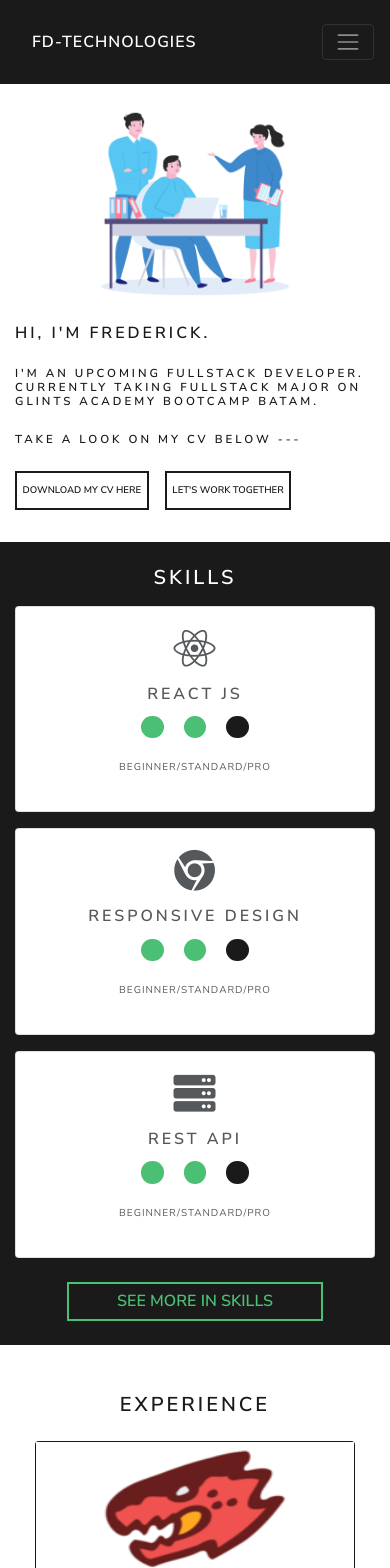
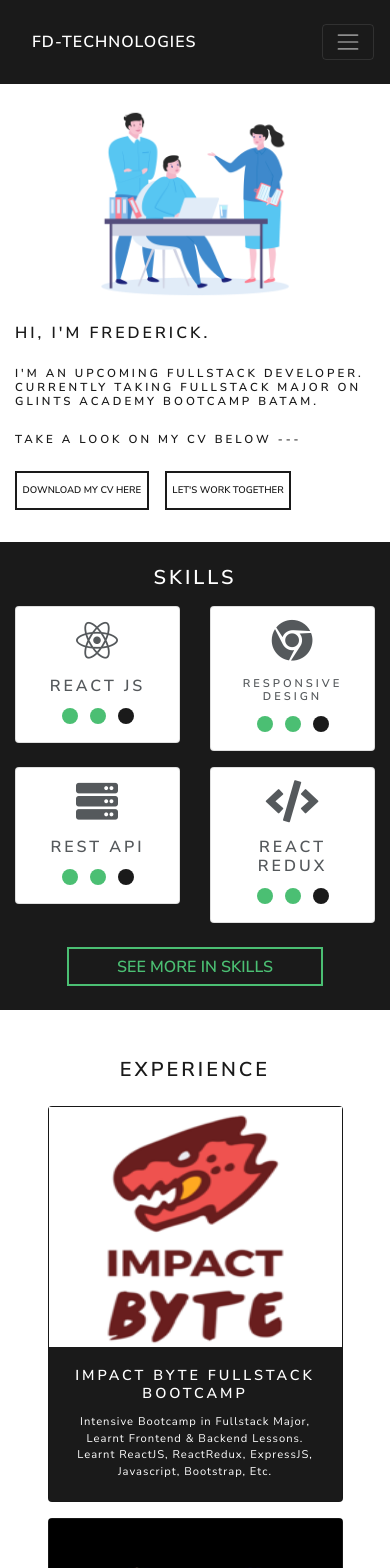
Before and after one commit to Frederick-88/fd-technologies-react, a React (Create React App) app: page / in a window 390 px wide. Shown: the top 1568 px of the page. Built offline with nearby package versions, Linux system fonts and the light colour scheme.

Commit message:
EDITED HOME,SKILL,EXPERIENCE

```diff
--- a/src/components/Experience/Main.js
+++ b/src/components/Experience/Main.js
@@ -15,8 +15,8 @@
       <h1 className="pt-4 h1-skill-expe">EXPERIENCE</h1>
       <hr className="underline-hr mb-5"></hr>
 
-      <div className="row">
-        <div className=" col-xl-3 col-md-4 col-sm-6">
+      <div className="row d-flex justify-content-center">
+        <div className=" col-xl-3 col-md-4 col-sm-10 col-10">
           <div className="card text-white bg-primary mb-3">
             <img src={image1} className="expe-img-fx" alt="..." />
             <div className="card-body card-body-fx">
@@ -30,7 +30,7 @@
           </div>
         </div>
 
-        <div className=" col-xl-3 col-md-4 col-sm-6">
+        <div className=" col-xl-3 col-md-4 col-sm-10 col-10">
           <div className="card text-white bg-primary mb-3">
             <img src={image3} className="expe-img-fx" alt="..." />
             <div className="card-body card-body-fx">
@@ -47,7 +47,7 @@
           </div>
         </div>
 
-        <div className=" col-xl-3 col-md-4 col-sm-6">
+        <div className=" col-xl-3 col-md-4 col-sm-10 col-10">
           <div className="card text-white bg-primary mb-3">
             <img src={image2} className="expe-img-fx" alt="..." />
             <div className="card-body card-body-fx">
@@ -61,7 +61,7 @@
           </div>
         </div>
 
-        <div className=" col-xl-3 col-md-4 col-sm-6">
+        <div className=" col-xl-3 col-md-4 col-sm-10 col-10">
           <div className="card text-white bg-primary mb-3">
             <img src={image4} className="expe-img-fx" alt="..." />
             <div className="card-body card-body-fx">
@@ -77,7 +77,7 @@
           </div>
         </div>
 
-        <div className=" col-xl-3 col-md-4 col-sm-6">
+        <div className=" col-xl-3 col-md-4 col-sm-10 col-10">
           <div className="card text-white bg-primary mb-3">
             <img
               src={image8}
@@ -97,7 +97,7 @@
           </div>
         </div>
 
-        <div className=" col-xl-3 col-md-4 col-sm-6">
+        <div className=" col-xl-3 col-md-4 col-sm-10 col-10">
           <div className="card text-white bg-primary mb-3">
             <img src={image6} className="expe-img-fx" alt="..." />
             <div className="card-body card-body-fx">
@@ -110,7 +110,7 @@
           </div>
         </div>
 
-        <div className=" col-xl-3 col-md-4 col-sm-6">
+        <div className=" col-xl-3 col-md-4 col-sm-10 col-10">
           <div className="card text-white bg-primary mb-3">
             <img src={image7} className="expe-img-fx" alt="..." />
             <div className="card-body card-body-fx">
@@ -125,7 +125,7 @@
           </div>
         </div>
 
-        <div className=" col-xl-3 col-md-4 col-sm-6">
+        <div className=" col-xl-3 col-md-4 col-sm-10 col-10">
           <div className="card text-white bg-primary mb-3">
             <img src={image5} className="expe-img-fx" alt="..." />
             <div className="card-body card-body-fx">
--- a/src/components/Main.js
+++ b/src/components/Main.js
@@ -49,47 +49,70 @@
         <div className="container main-row-b">
           <h2 className="text-white pt-4 pb-2">SKILLS</h2>
           <div className="row d-flex justify-content-center">
-            <div className="col-xl-3 col-md-4 col-sm-12">
+            <div className="col-xl-3 col-md-4 col-sm-6 col-6">
               <div className="card bg-secondary mb-3">
-                <div className="card-body">
+                <div className="card-body card-skill-fx">
                   <i className="fab fa-react fa-3x pb-3"></i>
                   <h4 className="card-title">React JS</h4>
 
-                  <span className="dot bg-success"></span>
-                  <span className="dot bg-success"></span>
-                  <span className="dot"></span>
+                  <span className="dot dot-fx bg-success"></span>
+                  <span className="dot dot-fx bg-success"></span>
+                  <span className="dot dot-fx"></span>
 
-                  <p className="instruction-fx pt-3">BEGINNER/STANDARD/PRO</p>
+                  <p className="instruction-fx pt-3 hide-fx">
+                    BEGINNER/STANDARD/PRO
+                  </p>
                 </div>
               </div>
             </div>
 
-            <div className="col-xl-3 col-md-4 col-sm-12">
+            <div className="col-xl-3 col-md-4 col-sm-6 col-6">
               <div className="card bg-secondary mb-3">
-                <div className="card-body">
+                <div className="card-body card-skill-fx">
                   <i className="fab fa-chrome fa-3x pb-3"></i>
-                  <h4 className="card-title">RESPONSIVE DESIGN</h4>
+                  <h4 className="card-title title-sm-fx">RESPONSIVE DESIGN</h4>
 
-                  <span className="dot bg-success"></span>
-                  <span className="dot bg-success"></span>
-                  <span className="dot"></span>
+                  <span className="dot dot-fx bg-success"></span>
+                  <span className="dot dot-fx bg-success"></span>
+                  <span className="dot dot-fx"></span>
 
-                  <p className="instruction-fx pt-3">BEGINNER/STANDARD/PRO</p>
+                  <p className="instruction-fx pt-3 hide-fx">
+                    BEGINNER/STANDARD/PRO
+                  </p>
                 </div>
               </div>
             </div>
 
-            <div className="col-xl-3 col-md-4 col-sm-12">
+            <div className="col-xl-3 col-md-4 col-sm-6 col-6">
               <div className="card bg-secondary mb-3">
-                <div className="card-body">
+                <div className="card-body card-skill-fx">
                   <i className="fas fa-server fa-3x pb-3"></i>
                   <h4 className="card-title">REST API</h4>
 
-                  <span className="dot bg-success"></span>
-                  <span className="dot bg-success"></span>
-                  <span className="dot bg-primary"></span>
+                  <span className="dot dot-fx bg-success"></span>
+                  <span className="dot dot-fx bg-success"></span>
+                  <span className="dot dot-fx bg-primary"></span>
 
-                  <p className="instruction-fx pt-3">BEGINNER/STANDARD/PRO</p>
+                  <p className="instruction-fx pt-3 hide-fx">
+                    BEGINNER/STANDARD/PRO
+                  </p>
+                </div>
+              </div>
+            </div>
+
+            <div className="col-xl-3 col-md-4 col-sm-6 col-6 show-fx">
+              <div className="card bg-secondary mb-3">
+                <div className="card-body card-skill-fx">
+                  <i className="fas fa-code fa-3x pb-3"></i>
+                  <h4 className="card-title">React Redux</h4>
+
+                  <span className="dot dot-fx bg-success"></span>
+                  <span className="dot dot-fx bg-success"></span>
+                  <span className="dot dot-fx bg-primary"></span>
+
+                  <p className="instruction-fx pt-3 hide-fx">
+                    BEGINNER/STANDARD/PRO
+                  </p>
                 </div>
               </div>
             </div>
@@ -111,7 +134,7 @@
       <div className="container text-center main-row-expe">
         <h2 className="pt-5 pb-3">EXPERIENCE</h2>
         <div className="row d-flex justify-content-center">
-          <div className="col-xl-3 col-md-4 col-sm-12 d-flex justify-content-center">
+          <div className="col-xl-3 col-md-4 col-sm-10 col-10 d-flex justify-content-center">
             <div className="card text-white bg-primary mb-3 expe-card">
               <img src={image1} className="expe-img-fx" alt="..." />
               <div className="card-body">
@@ -125,7 +148,7 @@
             </div>
           </div>
 
-          <div className="col-xl-3 col-md-4 col-sm-12 d-flex justify-content-center">
+          <div className="col-xl-3 col-md-4 col-sm-10 col-10 d-flex justify-content-center">
             <div className="card text-white bg-primary mb-3 expe-card">
               <img src={image3} className="expe-img-fx" alt="..." />
               <div className="card-body">
@@ -143,7 +166,7 @@
             </div>
           </div>
 
-          <div className="col-xl-3 col-md-4 col-sm-12 d-flex justify-content-center">
+          <div className="col-xl-3 col-md-4 col-sm-10 col-10 d-flex justify-content-center">
             <div className="card text-white bg-primary mb-3 expe-card">
               <img src={image2} className="expe-img-fx" alt="..." />
               <div className="card-body">
--- a/src/components/style.css
+++ b/src/components/style.css
@@ -70,7 +70,9 @@
   padding-top: 0.5rem;
   padding-bottom: 0.5rem;
 }
-
+.hide-fx {
+  display: block;
+}
 .icon-fx {
   color: rgb(175, 175, 175);
 }
@@ -101,6 +103,9 @@
 }
 .navbar-brand {
   padding-left: 3rem;
+}
+.show-fx {
+  display: none;
 }
 .underline-hr {
   border: 2px solid #1a1a1a;
@@ -167,6 +172,9 @@
   .h1-skill-expe {
     font-size: 1.5rem;
   }
+  .hide-fx {
+    display: none;
+  }
   .main-row-expe button {
     font-size: 0.85rem !important;
   }
@@ -184,6 +192,9 @@
   /* SKILLS COMPONENT */
   .skill-etc-text {
     font-size: 1.2rem;
+  }
+  .show-fx {
+    display: block;
   }
   /* SKILLS COMPONENT */
 
@@ -248,15 +259,22 @@
   .main-col-2 h4 {
     font-size: 0.72rem;
   }
-
   .card-body-fx {
     height: 100%;
   }
-
+  .card-skill-fx {
+    padding: 0.75rem !important;
+  }
   .div-intro {
     margin-top: 0 !important;
     padding-top: 0 !important;
     margin-bottom: 2rem;
+  }
+  .dot-fx {
+    height: 1rem;
+    width: 1rem;
+    margin-left: 6px;
+    margin-right: 6px;
   }
   .expe-card {
     width: 20rem;
@@ -281,6 +299,9 @@
   }
   .span-footer {
     font-size: 0.75em;
+  }
+  .title-sm-fx {
+    font-size: 0.7rem !important;
   }
   /* MAIN CONTENT */
 
```
